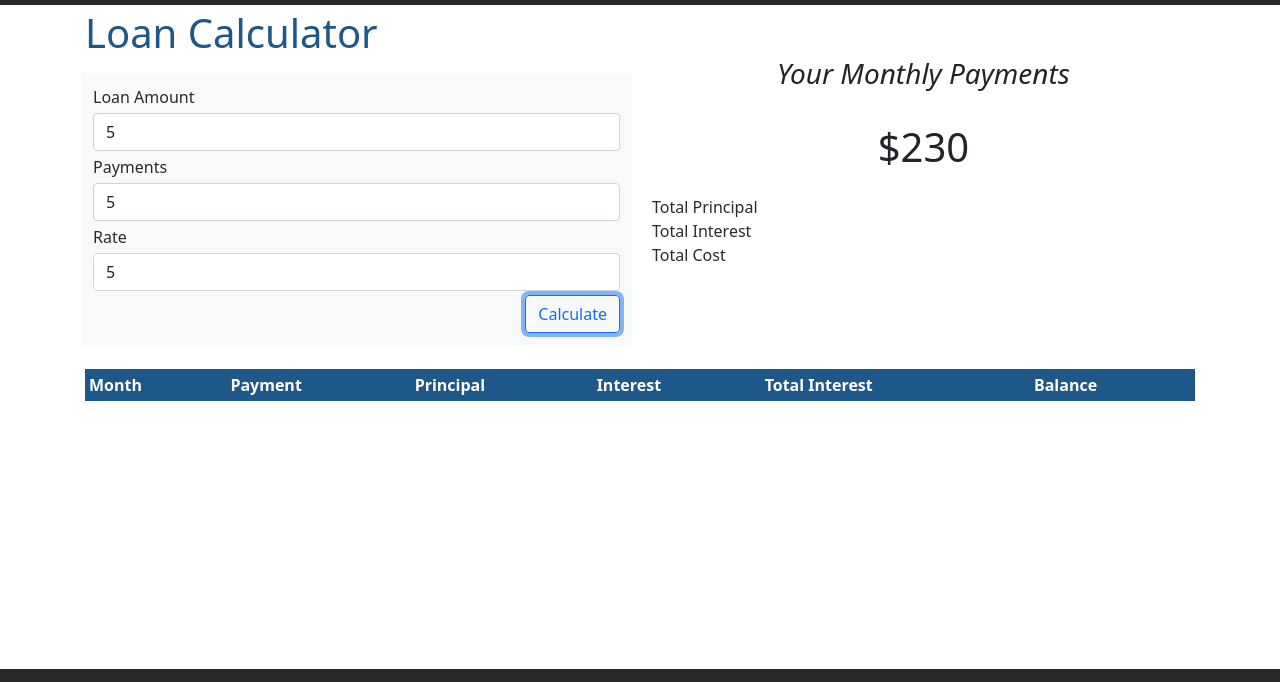
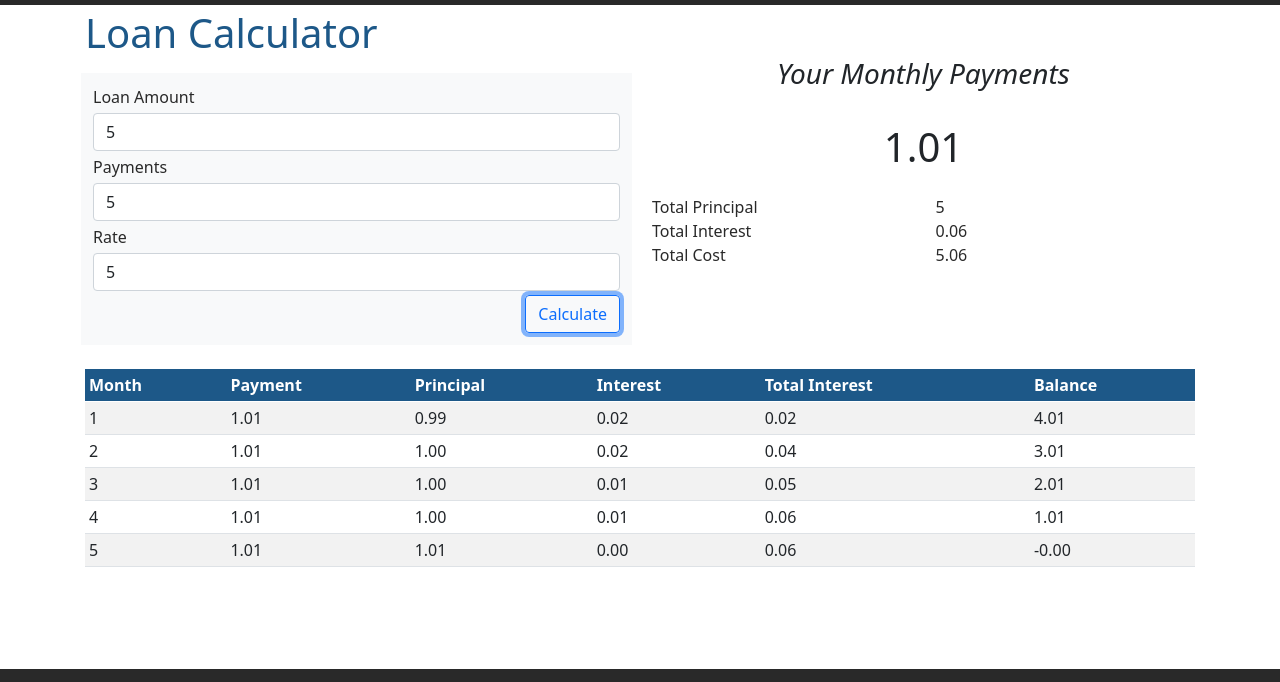
Before and after one commit to edwardgreenwood38/LoanShark, a plain HTML site: page app.html in a window 1280 px wide. Both pictures are taken after typing "5", "5", "5" into the empty fields and a click on the button "Calculate". Shown: the part 51-733 px from the top of the page. Drawn offline with nearby package versions, Linux system fonts and the light colour scheme.

Commit message:
draft done
js code calculates proper values. just need to finish display

```diff
--- a/app.html
+++ b/app.html
@@ -77,7 +77,7 @@
                             </div>
                         </div>
                         <div class="col-12 mt-1 mb-1 d-flex justify-content-end">
-                            <button type="button" class="btn btn-md btn-outline-primary">Calculate</button>
+                            <button type="button" class="btn btn-md btn-outline-primary" id="btnCalculate">Calculate</button>
                         </div>
                     </form>
                 </div>
@@ -88,7 +88,7 @@
                                 <h3 class="text-dark fst-italic">Your Monthly Payments</h3>
                             </div>
                             <div class="d-flex justify-content-center">
-                                <h1 id="monthlyPayment" class="text-dark fs-1 pt-4 pb-3">$230</h1>
+                                <h1 id="monthlyPayment" class="text-dark fs-1 pt-4 pb-3"></h1>
                             </div>
                         </div>
                         <div class="col-6">
@@ -174,6 +174,10 @@
         integrity="sha384-U1DAWAznBHeqEIlVSCgzq+c9gqGAJn5c/t99JyeKa9xxaYpSvHU5awsuZVVFIhvj" crossorigin="anonymous">
     </script>
     <script src="/js/site.js"></script>
+
+    <script>
+        document.getElementById("btnCalculate").addEventListener("click", getValues);
+    </script>
 </body>
 
 </html>
--- a/js/site.js
+++ b/js/site.js
@@ -14,6 +14,9 @@ function getValues() {
     if (Number.isInteger(loanamount) && Number.isInteger(payments) && Number.isInteger(rate)) {
         // call calculate payment
         let calc = calculatePayments(loanamount, payments, rate);
+
+        // call view
+        displayLoan(calc, loanamount, payments);
     }
 }
 
@@ -22,11 +25,68 @@ function getValues() {
 // logic
 function calculatePayments(la, p, r) {
     let calc = {};
+    let currentBalance = [];
+    let interestPayment = [];
+    let principalPayment = [];
+    let remainingBalance = [];
 
-    calc.totalMonthlyPayment = la * (r/1200) / (1 - (1 + r/1200)**p);
-    //calc.totalInterest =
+    let totalMonthlyPayment = la * (r/1200) / (1 - (1 + r/1200)**-p);
+
+    currentBalance.push(la);
+    /* let interestPayment = currentBalance * r/1200;
+    let principalPayment = totalMonthlyPayment - interestPayment;
+    let remainingBalance = currentBalance - principalPayment; */
+
+    for (let i = 0; i < p; i++) {
+        interestPayment.push(currentBalance[i] * r/1200);
+        principalPayment.push(totalMonthlyPayment - interestPayment[i]);
+        remainingBalance.push(currentBalance[i] - principalPayment[i]);
+
+        currentBalance.push(remainingBalance[i]);
+    }
+
+    calc.currentBalance = currentBalance;
+    calc.interestPayment = interestPayment;
+    calc.principalPayment = principalPayment;
+    calc.remainingBalance = remainingBalance;
+    calc.totalMonthlyPayment = totalMonthlyPayment;
+
+    return calc;
 }
 
 
 // display payments and amortization table
 // view
+function displayLoan(calc, la, p) {
+    document.getElementById("monthlyPayment").innerHTML = calc.totalMonthlyPayment.toFixed(2);
+    document.getElementById("totalPrincipal").innerHTML = `${la}`;
+
+    let tableBody = document.getElementById("results");
+    let templateRow = document.getElementById("template");
+    let totalInterest = 0;
+
+    // clear table
+    tableBody.innerHTML = "";
+
+    // loop array to create output from array
+    for (let i = 0; i < p; i++)
+    {
+        let tableRow = document.importNode(templateRow.content, true);
+        totalInterest += calc.interestPayment[i];
+
+        // grab the td put in an array
+        let rowCols = tableRow.querySelectorAll("td");
+        rowCols[0].textContent = i + 1;
+        rowCols[1].textContent = calc.totalMonthlyPayment.toFixed(2);
+        rowCols[2].textContent = calc.principalPayment[i].toFixed(2);
+        rowCols[3].textContent = calc.interestPayment[i].toFixed(2);
+        rowCols[4].textContent = totalInterest.toFixed(2);
+        rowCols[5].textContent = calc.remainingBalance[i].toFixed(2);
+
+        tableBody.appendChild(tableRow);
+    }
+
+    document.getElementById("totalInterest").innerHTML = totalInterest.toFixed(2);
+    let totalCost = totalInterest + la;
+    document.getElementById("totalCost").innerHTML = totalCost.toFixed(2);
+}
```
